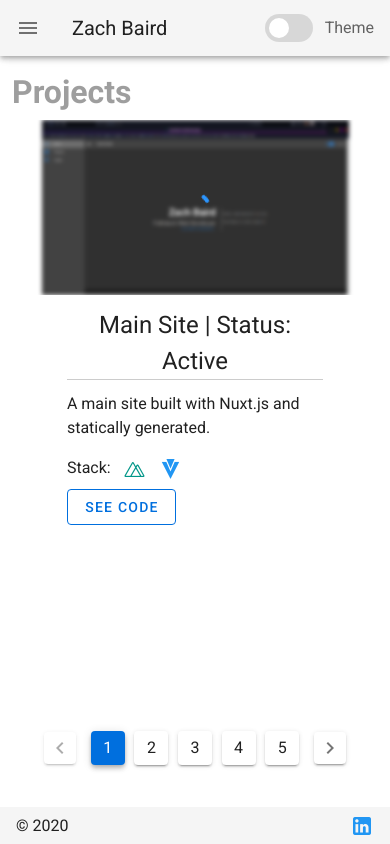
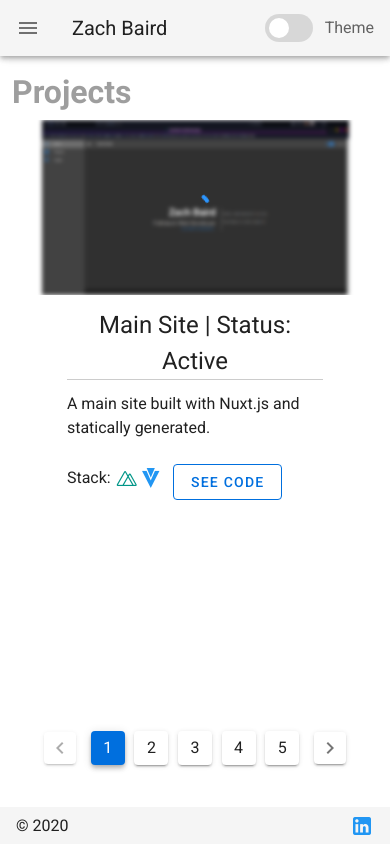
Before and after one commit to ZachBaird/mainsite, a Nuxt app: page /projects in a window 390 px wide. Built offline with nearby package versions, Linux system fonts and the light colour scheme.

Commit message:
Fixing Kona image. Changes to project page for mobile views. Added quote.

```diff
--- a/pages/about.vue
+++ b/pages/about.vue
@@ -53,7 +53,7 @@
       </h2>
       <div class="puppy-pictures">
         <v-img
-          src="Kona.jpg"
+          src="kona.jpg"
           lazy-src="Kona.jpg"
           height="150px"
           width="150px"
--- a/pages/inspire.vue
+++ b/pages/inspire.vue
@@ -26,7 +26,7 @@ export default {
         },
         {
           from: 'Lucius Seneca',
-          quote: 'Luck is what happens when preparatation meets opportunity'
+          quote: 'Luck is what happens when preparatation meets opportunity.'
         },
         {
           from: 'Lucius Seneca',
@@ -39,6 +39,10 @@ export default {
         {
           from: 'Uncle Bob',
           quote: 'Truth can only be found in one place: the code.'
+        },
+        {
+          from: 'John Steinbeck',
+          quote: 'What good is the warmth of summer, without the cold of winter to give it sweetness.'
         }
       ]
     }
--- a/pages/projects.vue
+++ b/pages/projects.vue
@@ -5,6 +5,7 @@
         Projects
       </h1>
       <v-img
+        v-show="projects[page-1].image"
         :src="projects[page-1].image"
         :lazy-src="projects[page-1].image"
         width="600px"
@@ -30,14 +31,14 @@
         <p class="mt-3">
           {{ projects[page-1].description }}
         </p>
+        <div class="project-tech">
           <div style="display: inline;">
             Stack:
             <div
               v-for="stack in projects[page-1].tech"
               :key="stack.snackbar"
-            style="display: inline;"
+              style="display: inline; text-align: center;"
             >
-            &nbsp;
               <v-tooltip color="accent" top>
                 <template v-slot:activator="{ on }">
                   <v-icon :color="stack.color" v-on="on">
@@ -58,6 +59,7 @@
           >
             See code
           </v-btn>
+        </div>
       </div>
     </v-container>
     <v-pagination
@@ -133,7 +135,7 @@ export default {
           title: 'Python Automation',
           status: 'Backlog',
 
-          description: 'A series of Python scripts that automate file manipulation, web scraping, and GUI tasks.',
+          description: 'Python scripts for automation.',
           url: 'https://github.com/ZachBaird/Python_Automation',
           tech: [
             {
@@ -193,9 +195,23 @@ i {
   cursor: pointer;
 }
 
-@media(max-height: 650px) {
-  .project-pagination {
-    margin-top: 10px !important;
+@media(min-width: 750px) {
+  .medium-screen-dimensions {
+    width: 80% !important;
+    height: auto !important;
+  }
+}
+
+@media(max-width: 650px) {
+  .project-tech {
+    display: flex;
+    align-items: center;
+  }
+
+  .project-tech a {
+    margin-top: 0 !important;
+    margin-left: 10px !important;
+    justify-self: center;
   }
 }
 </style>
```
Lines whose indentation alone changed are shown as unchanged.
